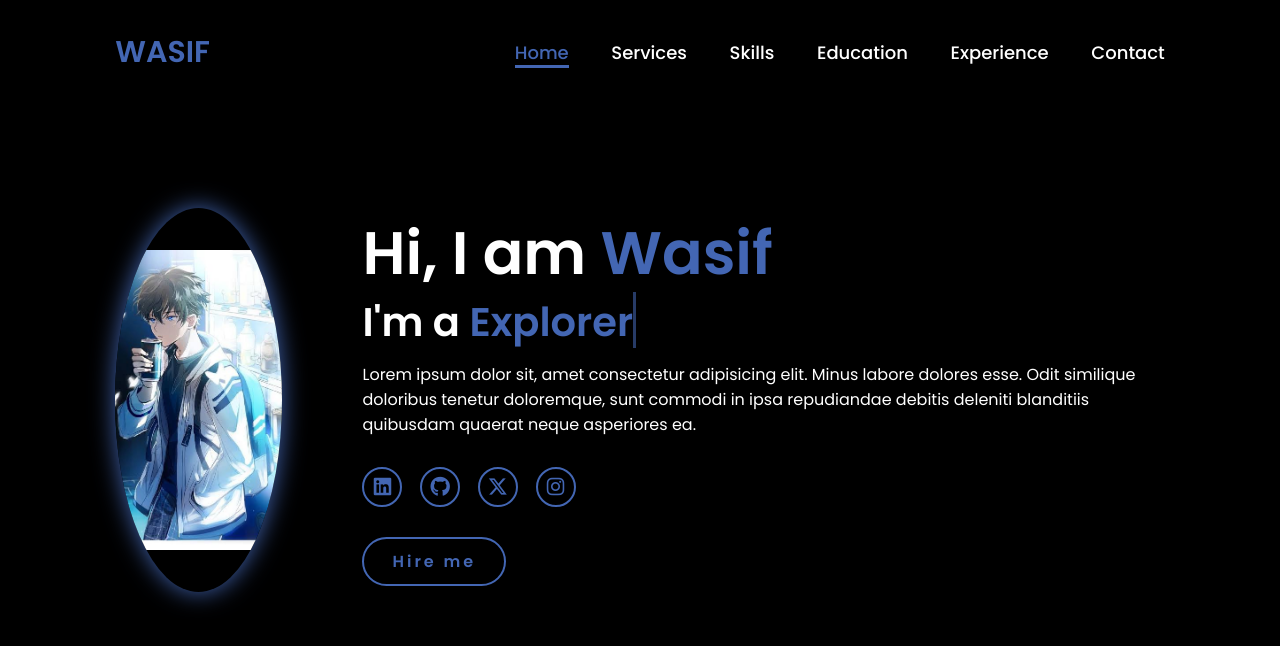
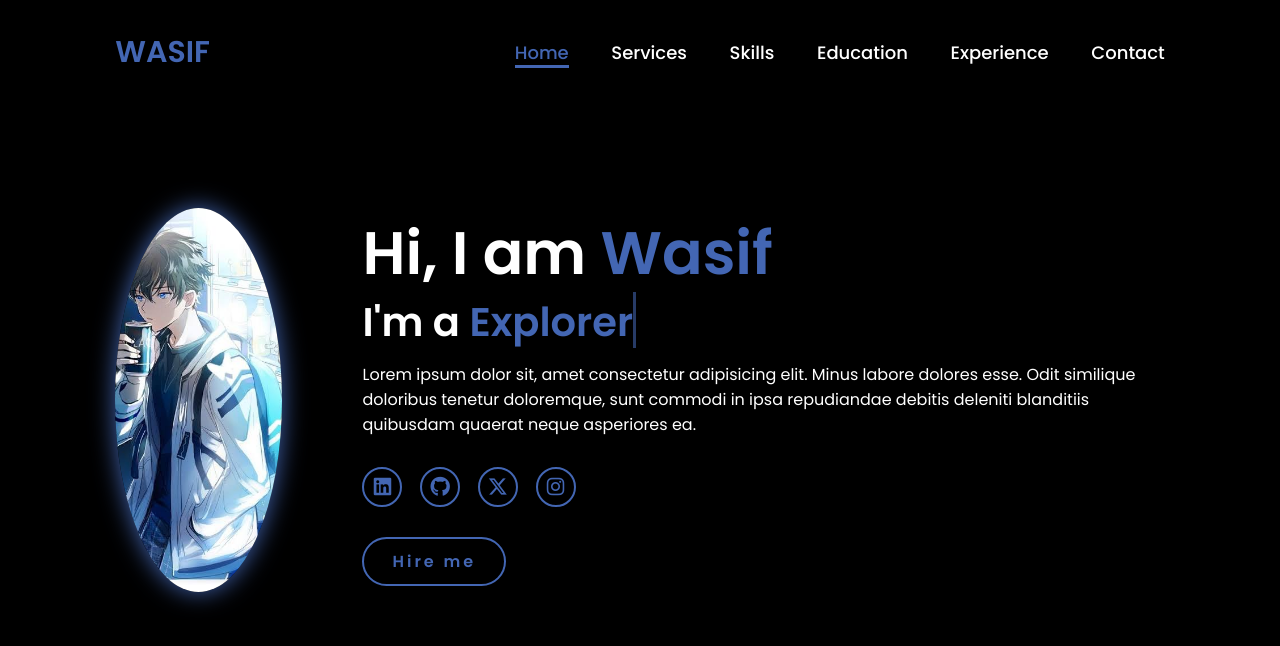
Before and after one commit to Wasif1342/wasif, a plain HTML site: page index.html in a window 1280 px wide. Drawn offline with Linux system fonts and the light colour scheme.

Commit message:
Update style.css

```diff
--- a/style.css
+++ b/style.css
@@ -146,10 +146,10 @@ span{
 }
 
 .home-img img {
-    width: 120%;               /* slightly zoom out (change if needed) */
-    height: auto;
+    width: 100%;
+    height: 100%;
     object-fit: cover;
-    object-position: center top; /* move face area into view */
+    object-position: center 25%; /* show more forehead/hair */
     transition: 0.3s ease;
     cursor: pointer;
 }
```
